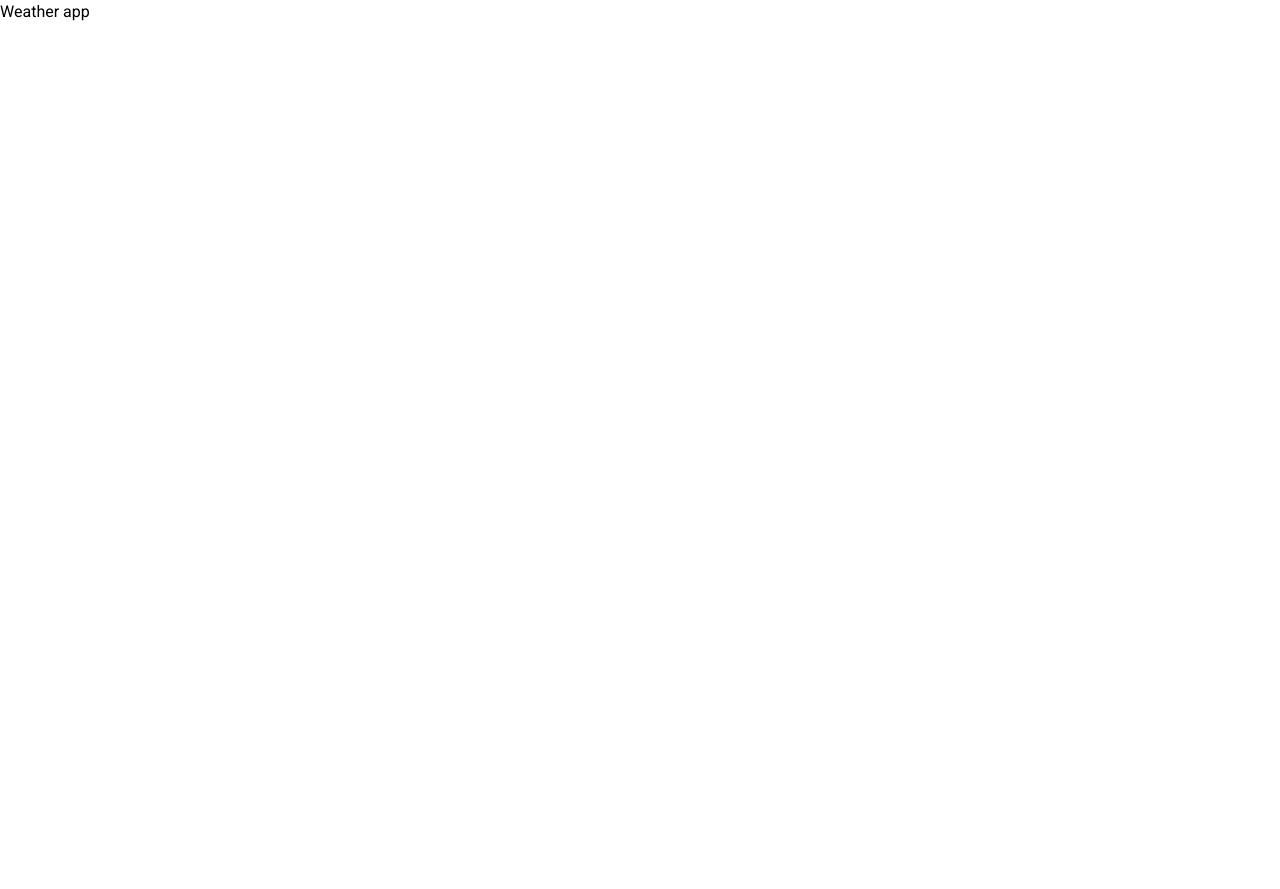
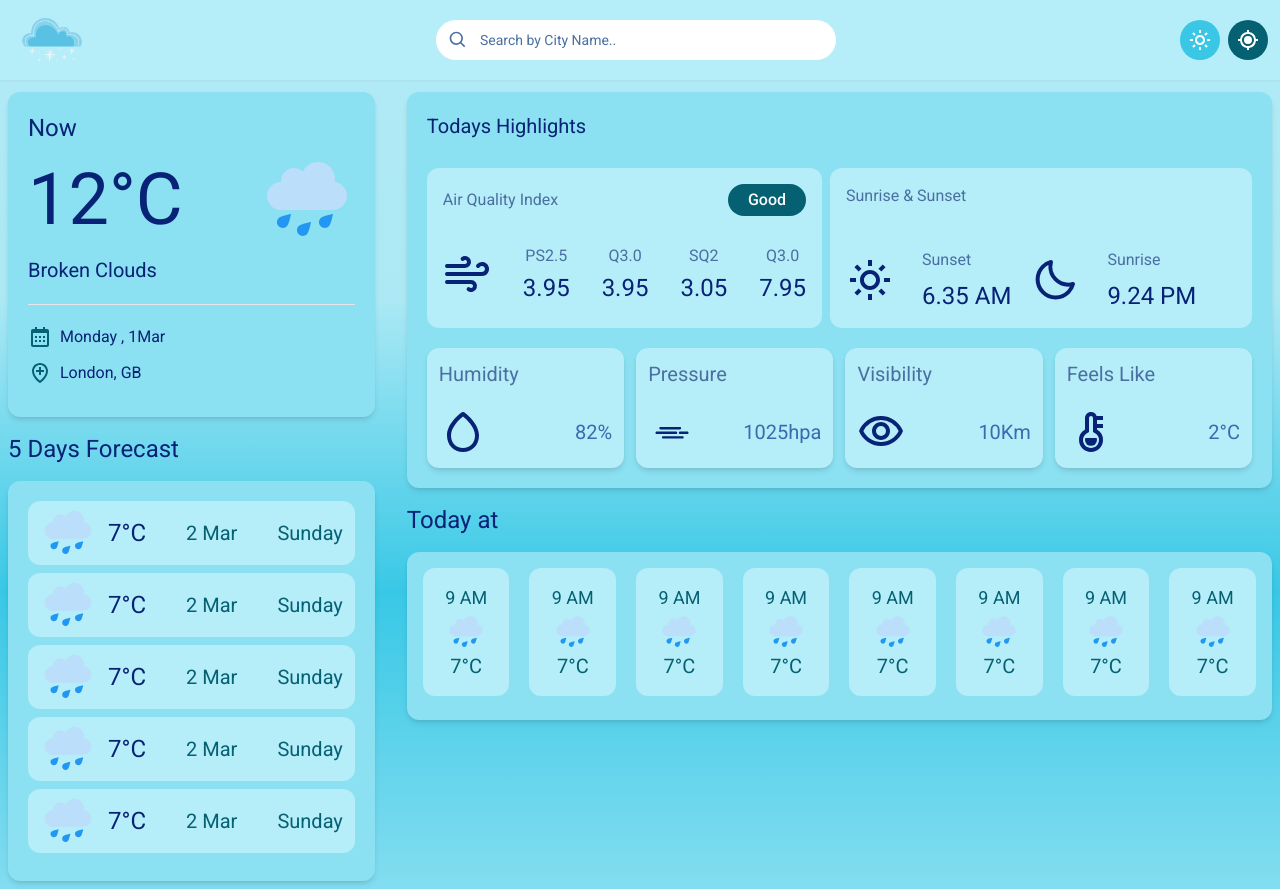
Before and after one commit to alaashalaby/Weather_app, a React (Vite) app: page / in a window 1280 px wide. Before the commit the page ends 800 px from the top, so only its background shows below. Built offline with nearby package versions, Linux system fonts and the light colour scheme.

Commit message:
Add Layout Component to App component

```diff
--- a/src/App.tsx
+++ b/src/App.tsx
@@ -1,4 +1,10 @@
+import Layout from "./Layout/Layout";
+
 const App = () => {
-  return <>Weather app</>;
+  return (
+    <>
+      <Layout />
+    </>
+  );
 };
 export default App;
```
